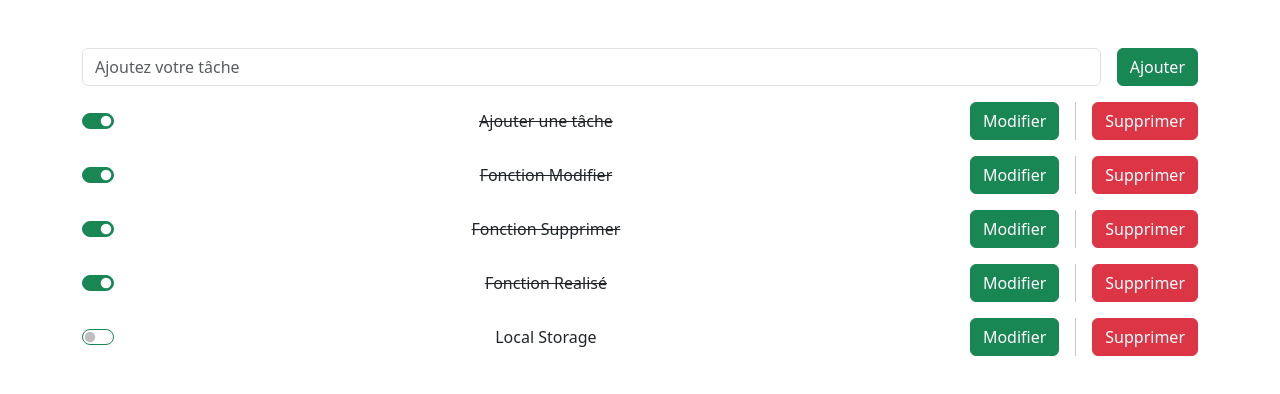
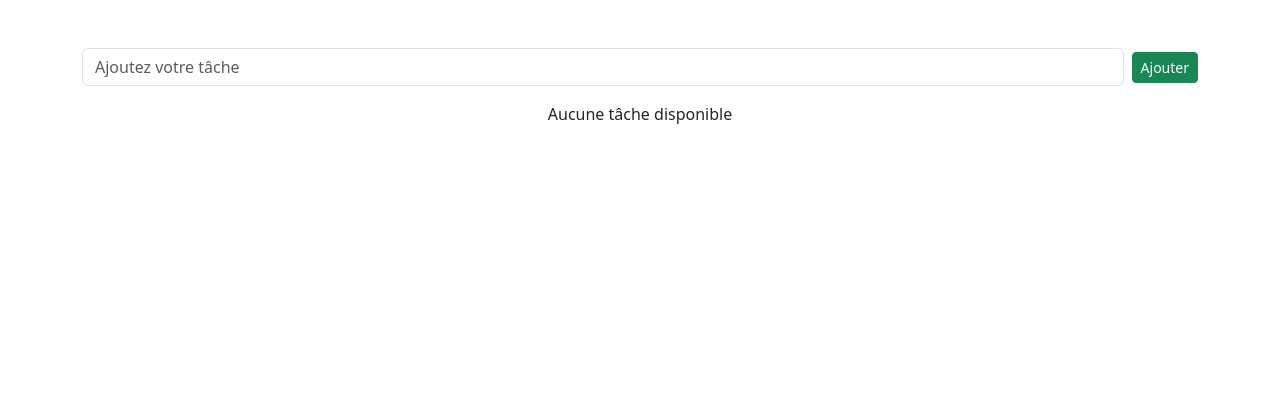
Before and after one commit to IdrissaSy7/ToDo, a React (Create React App) app: page / in a window 1280 px wide. Shown: the top 394 px of the page. Built offline with nearby package versions, Linux system fonts and the light colour scheme.

Commit message:
Modification pour permettre le stockage des informations dans le local storage

```diff
--- a/src/components/Edit.js
+++ b/src/components/Edit.js
@@ -1,39 +1,43 @@
 import React, { useState, useEffect } from "react";
 import { Button, Form, Stack, Container, Row } from "react-bootstrap";
 import "bootstrap/dist/css/bootstrap.min.css";
-import List from "./List";
-import { useNavigate } from "react-router-dom";
+import { useNavigate, useParams } from "react-router-dom";
 
 const Edit = () => {
   const [task, setTask] = useState("");
-  const [id, setId] = useState("");
-  const [taskCompleted, setTaskCompleted] = useState("");
-
+  const [taskCompleted, setTaskCompleted] = useState(false);
+  const { id } = useParams(); // Extrait l'id de l'url
   const navigate = useNavigate();
 
-  let index = List.map(function (e) {
-    return e.id;
-  }).indexOf(id);
+  // Charge les données de la tâche a éditer
+  useEffect(() => {
+    const savedTasks = JSON.parse(localStorage.getItem("tasks")) || [];
+    const taskToEdit = savedTasks.find((task) => task.id === id);
 
+    if (taskToEdit) {
+      setTask(taskToEdit.name);
+      setTaskCompleted(taskToEdit.completed);
+    }
+  }, [id]);
+
+  // Envoie la nouvelle tâche dans le localStorage
   const handleSubmit = (e) => {
-    e.preventDefault(); // Empêche le comportement par défaut de la fonction
+    e.preventDefault();
+    const savedTasks = JSON.parse(localStorage.getItem("tasks")) || [];
+    const updatedTasks = savedTasks.map((taskItem) =>
+      taskItem.id === id
+        ? { ...taskItem, name: task, completed: taskCompleted }
+        : taskItem
+    );
 
-    let a = List[index];
-    a.task = task;
-
-    navigate("/"); // Navigue vers la page d'accueil
+    localStorage.setItem("tasks", JSON.stringify(updatedTasks));
+    navigate("/");
   };
-
-  useEffect(() => {
-    setTask(localStorage.getItem("Task"));
-    setId(localStorage.getItem("Id"));
-    setTaskCompleted(localStorage.getItem(taskCompleted));
-  }, []);
 
   return (
     <Container>
       <Row className="mt-5">
-        <Form>
+        <Form onSubmit={handleSubmit}>
           <Stack direction="horizontal" gap={3}>
             <Form.Control
               className="me-auto"
@@ -41,16 +45,12 @@ const Edit = () => {
               value={task}
               required
               onChange={(e) => setTask(e.target.value)}
-            ></Form.Control>
-            <Button
-              variant="success"
-              onClick={(e) => handleSubmit(e)}
-              type="submit"
-            >
+            />
+            <Button variant="success" type="submit">
               Modifier
             </Button>
             <div className="vr" />
-            <Button variant="success" onClick={() => navigate("/")}>
+            <Button variant="secondary" onClick={() => navigate("/")}>
               Fermer
             </Button>
           </Stack>
--- a/src/components/Home.js
+++ b/src/components/Home.js
@@ -1,114 +1,107 @@
-import React, { useState } from "react";
+import React, { useState, useEffect } from "react";
 import { Button, Stack, Form, Container, Row, Col } from "react-bootstrap";
 import "bootstrap/dist/css/bootstrap.min.css";
-import List from "./List";
-import { Link, useNavigate } from "react-router-dom";
-import { v4 as uuid } from "uuid"; // Identifiant unique
+import { Link } from "react-router-dom";
+import { v4 as uuid } from "uuid";
 
 const Home = () => {
-  const navigate = useNavigate();
   const [task, setTask] = useState("");
-  const [taskCompleted, setTaskCompleted] = useState(false);
+  const [tasks, setTasks] = useState([]);
 
-  const handleSubmit = (e) => {
-    e.preventDefault(); // Empêche le comportement par défaut de la fonction
+  // Chargement initial des tâches du localStorage
+  useEffect(() => {
+    const savedTasks = JSON.parse(localStorage.getItem("tasks")) || [];
+    setTasks(savedTasks);
+  }, []);
 
-    const ids = uuid(); // Génere un id unique
-    let uniqueId = ids.slice(0, 3); // Extrait les 8 premiers caractères de l'id
-    let a = task;
-    let b = taskCompleted;
-
-    List.push({ id: uniqueId, task: a, taskCompleted: b }); // Ajoute un objet à List
-    setTask("");
-
-    navigate("/"); // Navigue vers la page d'accueil
+  // Fonction pour sauvegarder les tâches dans le localStorage
+  const saveTasksToLocalStorage = (tasks) => {
+    localStorage.setItem("tasks", JSON.stringify(tasks));
   };
 
-  // Fonction pour modifier un index
-  const handleEdit = (id, task, taskCompleted) => {
-    localStorage.setItem("Task", task);
-    localStorage.setItem("Id", id);
-    localStorage.setItem("TaskCompleted", taskCompleted);
+  // Fonction pour ajouter une tâche dans le localStorage
+  const handleSubmit = (e) => {
+    e.preventDefault();
+    const newTask = {
+      id: uuid().slice(0, 8),
+      name: task,
+      completed: false,
+    };
+    const newTasks = [...tasks, newTask];
+    setTasks(newTasks);
+    saveTasksToLocalStorage(newTasks);
+    setTask("");
   };
 
-  // Fonction pour supprimer un index
+  // Fonction pour supprimer une tâche du localStorage
   const handleDelete = (id) => {
-    let index = List.map(function (e) {
-      return e.id;
-    }).indexOf(id);
-
-    List.splice(index, 1);
-    navigate("/");
+    const updatedTasks = tasks.filter((task) => task.id !== id);
+    setTasks(updatedTasks);
+    saveTasksToLocalStorage(updatedTasks);
   };
 
-  // Fonction pour rayer la tâche
-  const handleCompleted = (item) => {
-    item.taskCompleted = !item.taskCompleted;
-    navigate("/");
+  // Fonction pour marquer une tâche comme complétée ou non
+  const handleCompleted = (id) => {
+    const updatedTasks = tasks.map((task) =>
+      task.id === id ? { ...task, completed: !task.completed } : task
+    );
+    setTasks(updatedTasks);
+    saveTasksToLocalStorage(updatedTasks);
   };
 
   return (
     <Container>
       <Row className="mt-5">
-        <Form>
-          <Stack direction="horizontal" gap={3}>
+        <Form onSubmit={handleSubmit}>
+          <Stack direction="horizontal" gap={2}>
             <Form.Control
               className="me-auto"
               type="text"
               placeholder="Ajoutez votre tâche"
+              value={task}
               onChange={(e) => setTask(e.target.value)}
             />
-            <Button
-              variant="success"
-              onClick={(e) => handleSubmit(e)}
-              type="submit"
-            >
+            <Button variant="success" type="submit" size="sm">
               Ajouter
             </Button>
           </Stack>
         </Form>
-
-        {List && List.length > 0 ? (
-          List.map((item, index) => {
-            return (
+        {tasks.length > 0 ? (
+          tasks.map((item) => (
             <Stack
               direction="horizontal"
               gap={3}
               className="mt-3"
-                id={`div-task-${item.id}`}
-                key={index}
+              key={item.id}
             >
               <Form.Check
                 type="switch"
                 id={`switch-${item.id}`}
-                  defaultChecked={item.taskCompleted}
-                  isValid={true}
-                  onClick={() => handleCompleted(item)}
+                checked={item.completed}
+                onChange={() => handleCompleted(item.id)}
               />
               <Col
                 className={`text-center ${
-                    item.taskCompleted ? "text-decoration-line-through" : ""
+                  item.completed ? "text-decoration-line-through" : ""
                 }`}
               >
-                  {item.task}
+                {item.name}
               </Col>
               <Link to={`/edit/${item.id}`}>
-                  <Button
-                    variant="success"
-                    onClick={() =>
-                      handleEdit(item.id, item.task, item.taskCompleted)
-                    }
-                  >
+                <Button variant="success" size="sm">
                   Modifier
                 </Button>
               </Link>
               <div className="vr" />
-                <Button variant="danger" onClick={() => handleDelete(item.id)}>
+              <Button
+                variant="danger"
+                size="sm"
+                onClick={() => handleDelete(item.id)}
+              >
                 Supprimer
               </Button>
             </Stack>
-            );
-          })
+          ))
         ) : (
           <Col className="mt-3 text-center">Aucune tâche disponible</Col>
         )}
--- a/src/components/List.js
+++ /dev/null
@@ -1,29 +0,0 @@
-const List = [
-  {
-    id: "1",
-    task: "Ajouter une tâche",
-    taskCompleted: true,
-  },
-  {
-    id: "2",
-    task: "Fonction Modifier",
-    taskCompleted: true,
-  },
-  {
-    id: "3",
-    task: "Fonction Supprimer",
-    taskCompleted: true,
-  },
-  {
-    id: "4",
-    task: "Fonction Realisé",
-    taskCompleted: true,
-  },
-  {
-    id: "5",
-    task: "Local Storage",
-    taskCompleted: false,
-  },
-];
-
-export default List;
--- a/src/index.js
+++ b/src/index.js
@@ -1,6 +1,7 @@
 import React from "react";
 import ReactDOM from "react-dom/client";
 import App from "./App";
+import "./styles/style.scss";
 
 const root = ReactDOM.createRoot(document.getElementById("root"));
 root.render(
--- /dev/null
+++ b/src/styles/style.css
@@ -0,0 +1,5 @@
+* {
+  margin: 0;
+  padding: 0;
+  box-sizing: border-box;
+}/*# sourceMappingURL=style.css.map */
--- /dev/null
+++ b/src/styles/style.scss
@@ -0,0 +1,5 @@
+* {
+  margin: 0;
+  padding: 0;
+  box-sizing: border-box;
+}
```
Also changed, not shown: 1 other file (tests, documents, lock files or other folders). Lines whose indentation alone changed are shown as unchanged.
